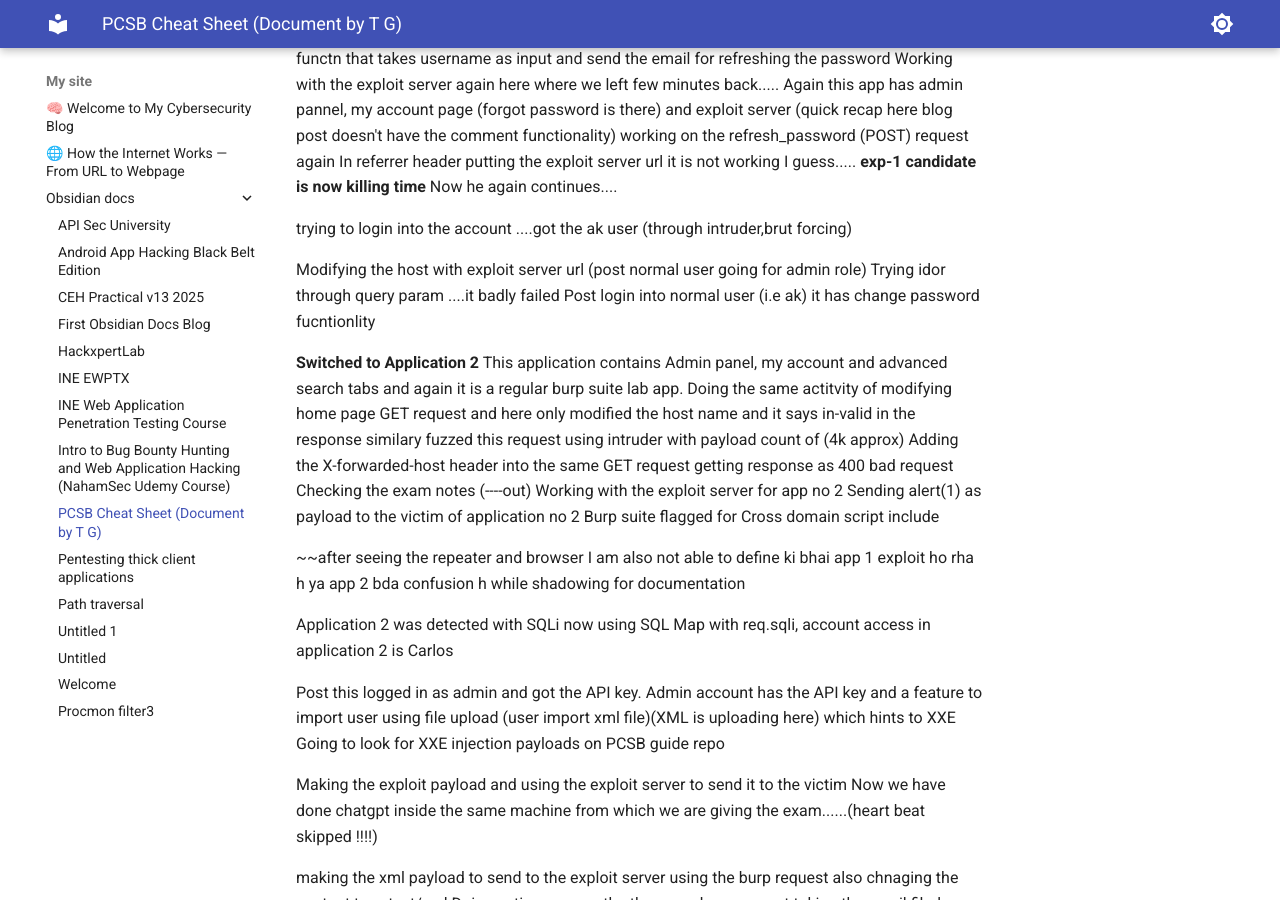
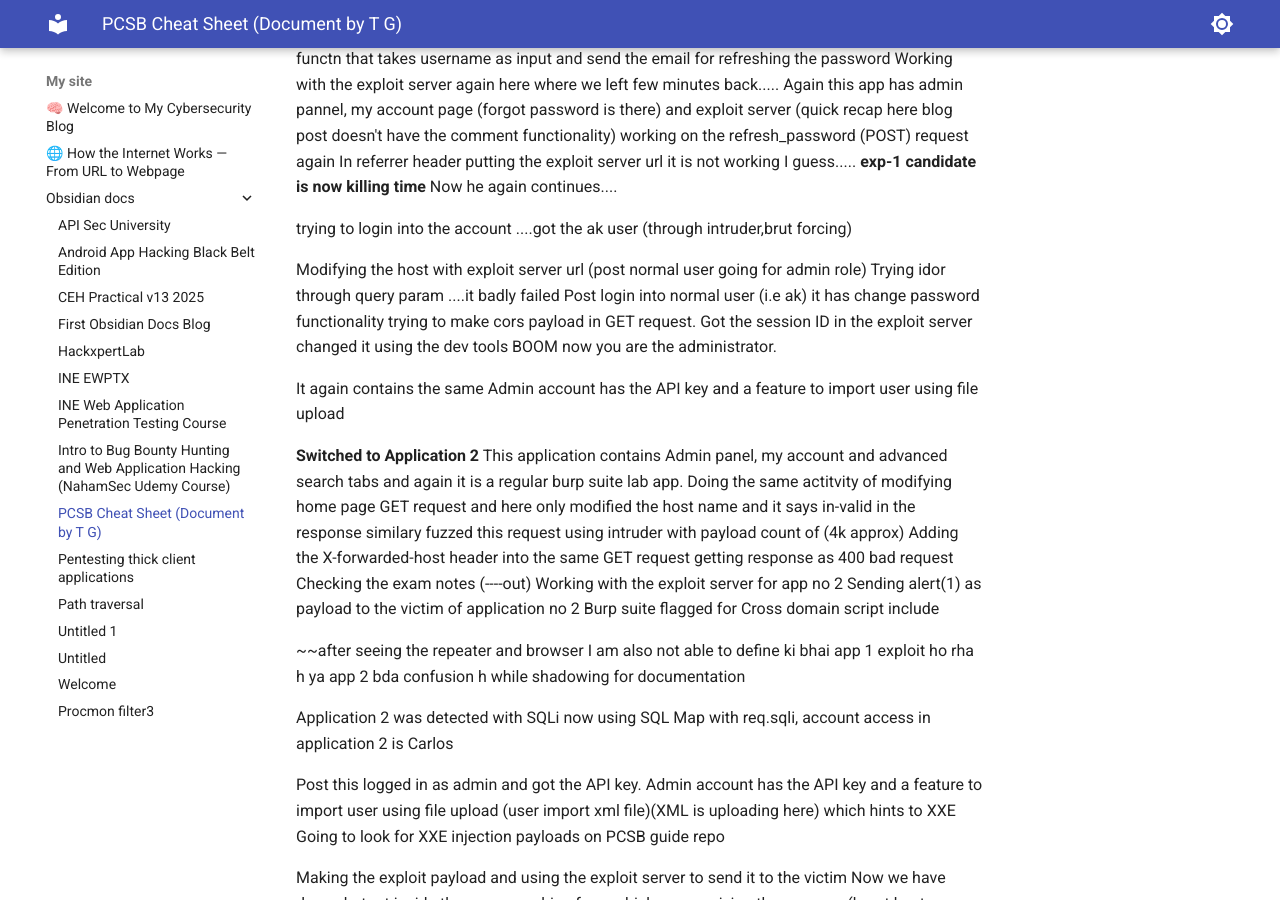
Before and after one commit to mravtechinfo/one-for-all, an MkDocs documentation site: the page built from docs/obsidian_docs/PCSB Cheat Sheet (Document by T_G).md, in a window 1280 px wide and 900 px high, scrolled down 1218 px. Built offline with MkDocs 1.6.1 and Material for MkDocs 9.7.7, drawn with Linux system fonts in a browser that asks for light colours.

Commit message:
Fix typo in PCSB cheat sheet

```diff
--- a/docs/obsidian_docs/PCSB Cheat Sheet (Document by T_G).md
+++ b/docs/obsidian_docs/PCSB Cheat Sheet (Document by T_G).md
@@ -69,7 +69,12 @@ trying to login into the account ....got the ak user (through intruder,brut forc
 
 Modifying the host with exploit server  url (post normal user going for admin role)
 Trying idor through query param ....it badly failed
-Post login into normal user (i.e ak) it has change password fucntionlity
+Post login into normal user (i.e ak) it has change password functionality
+trying to make cors payload in GET request.
+Got the session ID in the exploit server changed it using the dev tools BOOM now you are the administrator.
+
+It again contains the same Admin  account has the API key and a feature to import user using file upload
+
 
 
 
```
